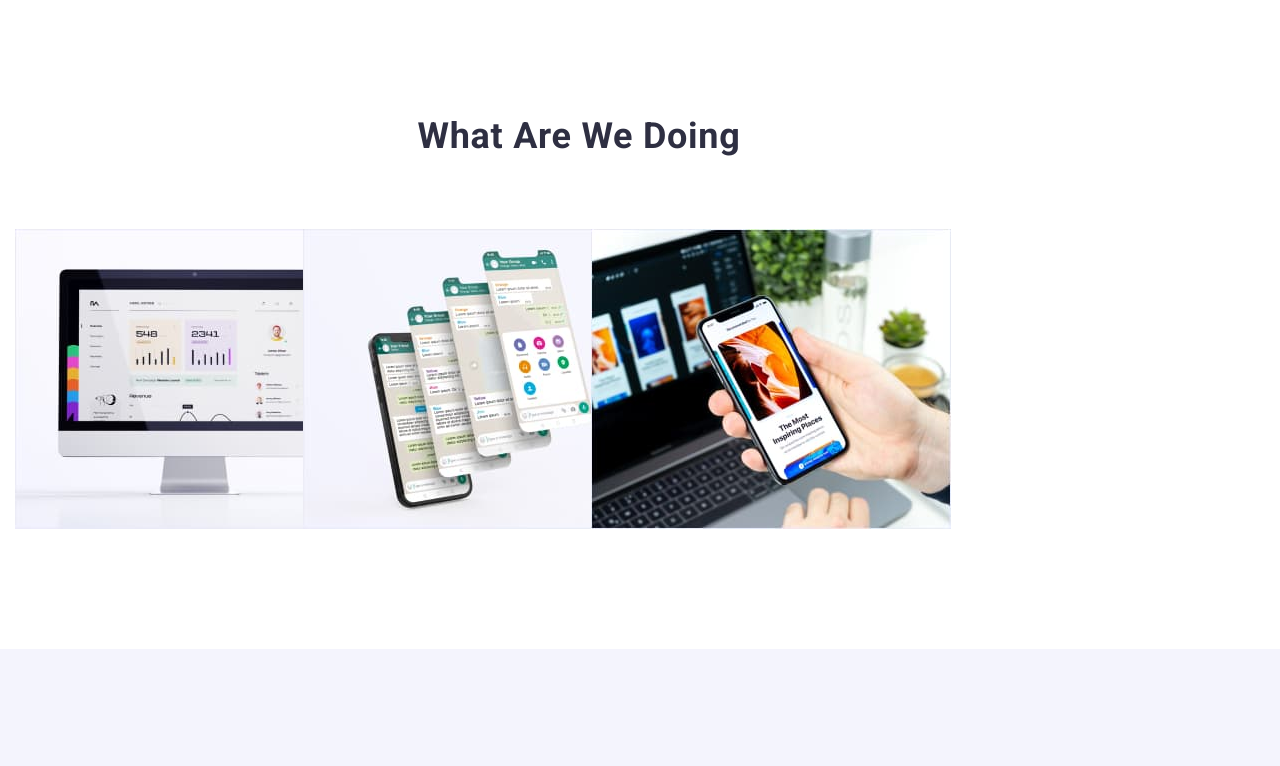
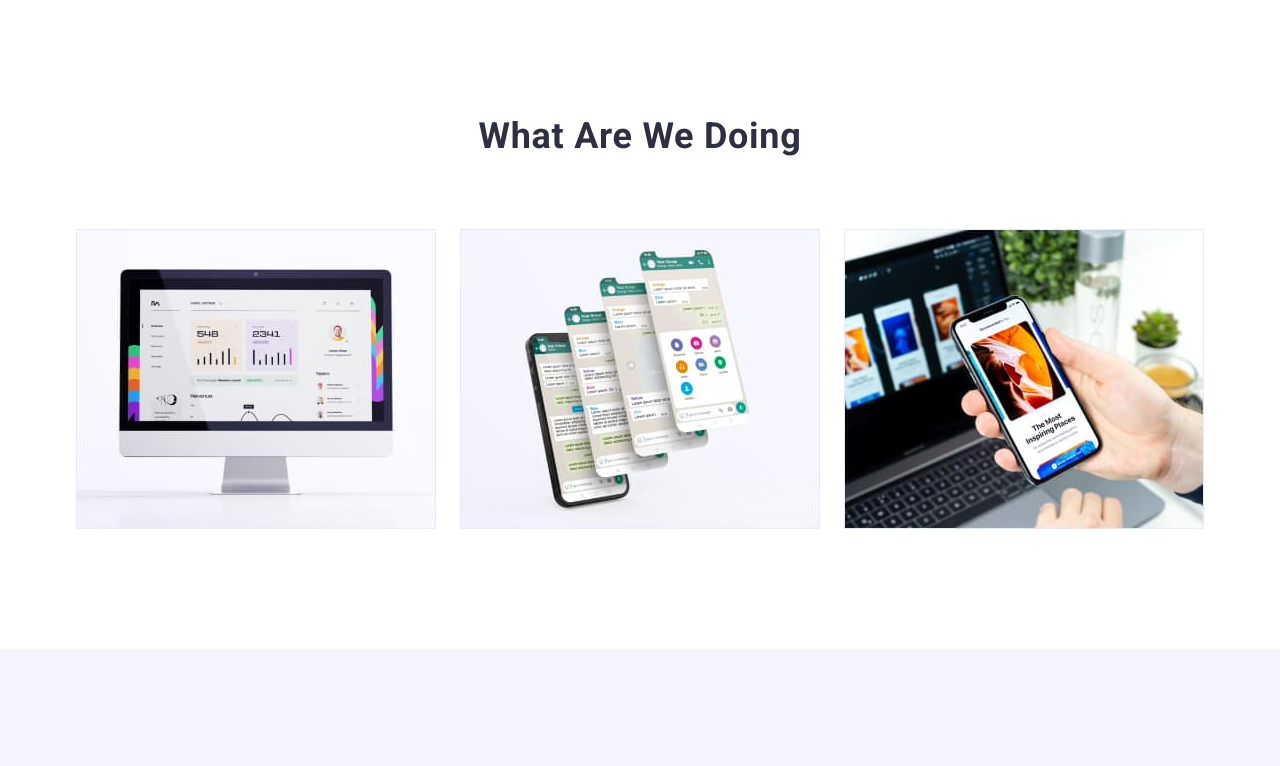
Before and after one commit to KaterinaKrokhmalna/goit-markup-hw-03, a plain HTML site: page index.html in a window 1280 px wide. Shown: the part 975-1741 px from the top of the page. Drawn offline with nearby package versions, Linux system fonts and the light colour scheme.

Commit message:
Add files via upload

```diff
--- a/css/styles.css
+++ b/css/styles.css
@@ -23,9 +23,9 @@ img{
 }
 .container{
     width: 1158px;
+    margin: 0 auto;
     padding-left: 15px;
     padding-right: 15px;
-    margin: 0 auto;
 }
 
 body{
@@ -50,6 +50,7 @@ body{
 .menu{
     display: flex;
     align-items: center;
+    padding: 24px 0 24px;
 
 }
 .menu-address{
@@ -62,9 +63,10 @@ body{
 .menu-nav:not(:last-child){
     margin-right: 40px;
 }
-.menu-nav{
+/***.menu-nav{
     padding: 24px 0 24px;
-}
+}***/
+
 .logo{
 font-family:var(--secondar-font-family);
 font-weight: 800;
@@ -217,6 +219,9 @@ text-decoration: none;
 
         .section-work{
             padding-bottom: 120px;
+
+        }
+        .card-imag{
             width: calc((100% - 48px) / 3);
         }
 
--- a/index.html
+++ b/index.html
@@ -71,21 +71,21 @@
       <div class="container">
       <h2 class="section-title">What are we doing</h2>
       <ul class="cards list">
-        <li class="card-list">
+        <li class="card-list card-imag">
           <img
             width="360"
             src="./images/computer.jpg"
             alt="Project development"
           />
         </li>
-        <li class="card-list">
+        <li class="card-list card-imag">
           <img
             width="360"
             src="./images/addition.jpg"
             alt="Optimization"
           />
         </li>
-        <li class="card-list">
+        <li class="card-list card-imag">
           <img
             width="360"
             src="./images/cellphone.jpg"
```
